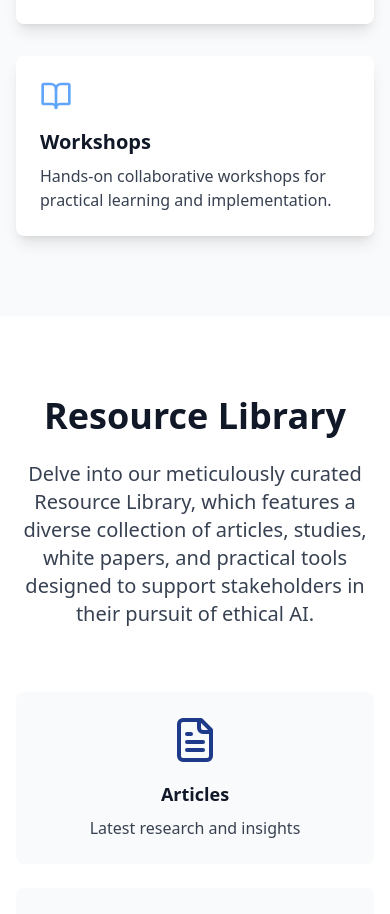
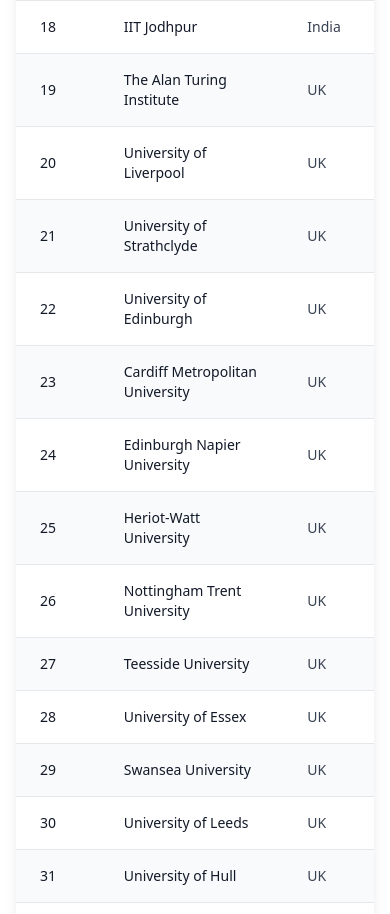
Before and after one commit to techyavii/tar-ai-trust-forge, a React (Vite) app: page / in a window 390 px wide. Shown: the part 8703-9617 px from the top of the page. Built offline with nearby package versions, Linux system fonts and the light colour scheme.

Commit message:
Refactor: Improve navbar and add partner universities tab
- Improved the navbar design for better readability.
- Added a new tab to display partner universities.

```diff
--- a/src/pages/Index.tsx
+++ b/src/pages/Index.tsx
@@ -1,6 +1,5 @@
-
 import React, { useEffect, useState } from 'react';
-import { Menu, X, ChevronDown, Mail, Users, BookOpen, Calendar, FileText, Phone } from 'lucide-react';
+import { Menu, X, ChevronDown, Mail, Users, BookOpen, Calendar, FileText, Phone, University } from 'lucide-react';
 
 const Index = () => {
   const [isMenuOpen, setIsMenuOpen] = useState(false);
@@ -8,7 +7,7 @@ const Index = () => {
 
   useEffect(() => {
     const handleScroll = () => {
-      const sections = ['home', 'about', 'mission', 'aims', 'objectives', 'branches', 'join', 'events', 'resources', 'contact'];
+      const sections = ['home', 'about', 'mission', 'aims', 'objectives', 'branches', 'partners', 'join', 'events', 'resources', 'contact'];
       const currentSection = sections.find(section => {
         const element = document.getElementById(section);
         if (element) {
@@ -37,14 +36,89 @@ const Index = () => {
   const navItems = [
     { id: 'home', label: 'Home' },
     { id: 'about', label: 'About' },
-    { id: 'mission', label: 'Mission & Vision' },
+    { id: 'mission', label: 'Mission' },
     { id: 'aims', label: 'Aims' },
     { id: 'objectives', label: 'Objectives' },
     { id: 'branches', label: 'AI Branches' },
+    { id: 'partners', label: 'Partners' },
     { id: 'join', label: 'Join Us' },
     { id: 'events', label: 'Events' },
     { id: 'resources', label: 'Resources' },
     { id: 'contact', label: 'Contact' }
+  ];
+
+  const partnerUniversities = [
+    { sno: 1, name: "University of New South Wales– Canberra", country: "Australia" },
+    { sno: 2, name: "Westlake University, China", country: "China" },
+    { sno: 3, name: "Nanyang Technological University", country: "Singapore" },
+    { sno: 4, name: "University of Electro-Communications", country: "Japan" },
+    { sno: 5, name: "Korea University", country: "South Korea" },
+    { sno: 6, name: "Ajou University", country: "South Korea" },
+    { sno: 7, name: "Sungkyunkwan University", country: "South Korea" },
+    { sno: 8, name: "Xi'an Jiaotong University", country: "China" },
+    { sno: 9, name: "Xidian University", country: "China" },
+    { sno: 10, name: "Northwestern Polytechnical University", country: "China" },
+    { sno: 11, name: "Nanjing University of Information Science and Technology", country: "China" },
+    { sno: 12, name: "Beijing University of Posts and Telecommunications", country: "China" },
+    { sno: 13, name: "Shandong University of Aeronautics (SDUA)", country: "China" },
+    { sno: 14, name: "Kohat University of Science and Technology", country: "Pakistan" },
+    { sno: 15, name: "FAST National University of Computer & Emerging Sciences (NUCES)", country: "Pakistan" },
+    { sno: 16, name: "Birla Institute of Technology and Science", country: "India" },
+    { sno: 17, name: "Central University of Allahabad", country: "India" },
+    { sno: 18, name: "IIT Jodhpur", country: "India" },
+    { sno: 19, name: "The Alan Turing Institute", country: "UK" },
+    { sno: 20, name: "University of Liverpool", country: "UK" },
+    { sno: 21, name: "University of Strathclyde", country: "UK" },
+    { sno: 22, name: "University of Edinburgh", country: "UK" },
+    { sno: 23, name: "Cardiff Metropolitan University", country: "UK" },
+    { sno: 24, name: "Edinburgh Napier University", country: "UK" },
+    { sno: 25, name: "Heriot-Watt University", country: "UK" },
+    { sno: 26, name: "Nottingham Trent University", country: "UK" },
+    { sno: 27, name: "Teesside University", country: "UK" },
+    { sno: 28, name: "University of Essex", country: "UK" },
+    { sno: 29, name: "Swansea University", country: "UK" },
+    { sno: 30, name: "University of Leeds", country: "UK" },
+    { sno: 31, name: "University of Hull", country: "UK" },
+    { sno: 32, name: "Trier University of Applied Sciences", country: "Germany" },
+    { sno: 33, name: "RWTH Aachen University", country: "Germany" },
+    { sno: 34, name: "Roma Tre University", country: "Italy" },
+    { sno: 35, name: "University of Florence", country: "Italy" },
+    { sno: 36, name: "Universidad de Murcia", country: "Spain" },
+    { sno: 37, name: "Universidad Carlos III de Madrid", country: "Spain" },
+    { sno: 38, name: "i2CAT Foundation", country: "Spain" },
+    { sno: 39, name: "Warsaw University of Technology", country: "Poland" },
+    { sno: 40, name: "University of Nicosia", country: "Cyprus" },
+    { sno: 41, name: "Uppsala University", country: "Sweden" },
+    { sno: 42, name: "Gheorghe Asachi Technical University", country: "Romania" },
+    { sno: 43, name: "Kristiania University College", country: "Norway" },
+    { sno: 44, name: "King Saud University", country: "Saudi Arabia" },
+    { sno: 45, name: "Prince Sultan University", country: "Saudi Arabia" },
+    { sno: 46, name: "King Fahd University of Petroleum and Minerals (KFUPM)", country: "Saudi Arabia" },
+    { sno: 47, name: "Mohamed Bin Zayed University of Artificial Intelligence (MBZUAI)", country: "UAE" },
+    { sno: 48, name: "United Arab Emirates University", country: "UAE" },
+    { sno: 49, name: "University of Sharjah", country: "UAE" },
+    { sno: 50, name: "University of Ghardaia", country: "Algeria" },
+    { sno: 51, name: "Zagazig University", country: "Egypt" },
+    { sno: 52, name: "Mohammed V University", country: "Morocco" },
+    { sno: 53, name: "Federal University of Ceará", country: "Brazil" },
+    { sno: 54, name: "Federal Institute of Ceará", country: "Brazil" },
+    { sno: 55, name: "Pontifical Catholic University of Rio de Janeiro (PUC-Rio)", country: "Brazil" },
+    { sno: 56, name: "Instituto Nacional de Electricidad y Energías Limpias (INEEL)", country: "Mexico" },
+    { sno: 57, name: "Universidad Nacional de Colombia", country: "Colombia" },
+    { sno: 58, name: "Communications Research Centre Canada", country: "Canada" },
+    { sno: 59, name: "University of Ottawa", country: "Canada" },
+    { sno: 60, name: "Johns Hopkins University", country: "USA" },
+    { sno: 61, name: "Virginia Tech", country: "USA" },
+    { sno: 62, name: "Georgia State University", country: "USA" },
+    { sno: 63, name: "Howard University", country: "USA" },
+    { sno: 64, name: "Florida International University", country: "USA" },
+    { sno: 65, name: "Irregular Warfare Initiative", country: "USA" },
+    { sno: 66, name: "Florida International University", country: "USA" },
+    { sno: 67, name: "Embry-Riddle Aeronautical University", country: "USA" },
+    { sno: 68, name: "Old Dominion University", country: "USA" },
+    { sno: 69, name: "Northeastern University", country: "USA" },
+    { sno: 70, name: "University of Mount Union", country: "USA" },
+    { sno: 71, name: "Bowling Green State University", country: "USA" }
   ];
 
   return (
@@ -65,18 +139,20 @@ const Index = () => {
             </div>
 
             {/* Desktop Navigation */}
-            <div className="hidden lg:flex space-x-8">
+            <div className="hidden lg:flex">
+              <div className="flex space-x-1">
                 {navItems.map((item) => (
                   <button
                     key={item.id}
                     onClick={() => scrollToSection(item.id)}
-                  className={`px-3 py-2 text-sm font-medium transition-colors hover:text-[#1e3a8a] ${
+                    className={`px-2 py-2 text-xs font-medium transition-colors hover:text-[#1e3a8a] whitespace-nowrap ${
                       activeSection === item.id ? 'text-[#1e3a8a] border-b-2 border-[#1e3a8a]' : 'text-gray-700'
                     }`}
                   >
                     {item.label}
                   </button>
                 ))}
+              </div>
             </div>
 
             {/* Mobile menu button */}
@@ -94,7 +170,7 @@ const Index = () => {
         {/* Mobile Navigation */}
         {isMenuOpen && (
           <div className="lg:hidden bg-white border-t border-gray-200 animate-fade-in">
-            <div className="px-2 pt-2 pb-3 space-y-1">
+            <div className="px-2 pt-2 pb-3 space-y-1 max-h-96 overflow-y-auto">
               {navItems.map((item) => (
                 <button
                   key={item.id}
@@ -333,6 +409,59 @@ const Index = () => {
         </div>
       </section>
 
+      {/* Partner Universities Section */}
+      <section id="partners" className="py-20 bg-white">
+        <div className="max-w-7xl mx-auto px-4 sm:px-6 lg:px-8">
+          <div className="text-center mb-16 animate-fade-in">
+            <h2 className="text-4xl font-bold text-gray-900 mb-6">Partner Universities</h2>
+            <p className="text-xl text-gray-700 max-w-4xl mx-auto">
+              Our global network of partner universities collaborating on ethical AI research and development
+            </p>
+          </div>
+
+          <div className="bg-white rounded-lg shadow-lg overflow-hidden animate-fade-in">
+            <div className="overflow-x-auto">
+              <table className="w-full">
+                <thead className="bg-[#1e3a8a] text-white">
+                  <tr>
+                    <th className="px-6 py-4 text-left text-sm font-semibold">S.No.</th>
+                    <th className="px-6 py-4 text-left text-sm font-semibold">Partner Universities</th>
+                    <th className="px-6 py-4 text-left text-sm font-semibold">Country</th>
+                  </tr>
+                </thead>
+                <tbody className="divide-y divide-gray-200">
+                  {partnerUniversities.map((partner, index) => (
+                    <tr key={partner.sno} className={index % 2 === 0 ? 'bg-gray-50' : 'bg-white'}>
+                      <td className="px-6 py-4 text-sm text-gray-900">{partner.sno}</td>
+                      <td className="px-6 py-4 text-sm text-gray-900 font-medium">{partner.name}</td>
+                      <td className="px-6 py-4 text-sm text-gray-700">{partner.country}</td>
+                    </tr>
+                  ))}
+                </tbody>
+              </table>
+            </div>
+          </div>
+
+          <div className="mt-12 grid md:grid-cols-3 gap-8">
+            <div className="text-center p-6 bg-gradient-to-br from-[#1e3a8a] to-[#3b82f6] text-white rounded-lg shadow-lg animate-fade-in">
+              <University className="mx-auto mb-4" size={48} />
+              <h3 className="text-2xl font-bold mb-2">71+</h3>
+              <p className="text-lg">Partner Universities</p>
+            </div>
+            <div className="text-center p-6 bg-gradient-to-br from-[#3b82f6] to-[#60a5fa] text-white rounded-lg shadow-lg animate-fade-in">
+              <Users className="mx-auto mb-4" size={48} />
+              <h3 className="text-2xl font-bold mb-2">25+</h3>
+              <p className="text-lg">Countries</p>
+            </div>
+            <div className="text-center p-6 bg-gradient-to-br from-[#60a5fa] to-[#93c5fd] text-white rounded-lg shadow-lg animate-fade-in">
+              <BookOpen className="mx-auto mb-4" size={48} />
+              <h3 className="text-2xl font-bold mb-2">Global</h3>
+              <p className="text-lg">Collaboration</p>
+            </div>
+          </div>
+        </div>
+      </section>
+
       {/* Join Us Section */}
       <section id="join" className="py-20 bg-white">
         <div className="max-w-7xl mx-auto px-4 sm:px-6 lg:px-8">
@@ -369,7 +498,7 @@ const Index = () => {
       </section>
 
       {/* Events Section */}
-      <section id="events" className="py-20 bg-gray-50">
+      <section id="events" className="py-20 bg-white">
         <div className="max-w-7xl mx-auto px-4 sm:px-6 lg:px-8">
           <div className="text-center mb-16 animate-fade-in">
             <h2 className="text-4xl font-bold text-gray-900 mb-6">Upcoming Events</h2>
@@ -432,7 +561,7 @@ const Index = () => {
       </section>
 
       {/* Contact Section */}
-      <section id="contact" className="py-20 bg-gray-50">
+      <section id="contact" className="py-20 bg-white">
         <div className="max-w-7xl mx-auto px-4 sm:px-6 lg:px-8">
           <div className="text-center mb-16 animate-fade-in">
             <h2 className="text-4xl font-bold text-gray-900 mb-6">Get Involved</h2>
@@ -499,6 +628,7 @@ const Index = () => {
                 <li><button onClick={() => scrollToSection('about')} className="text-blue-100 hover:text-white">About</button></li>
                 <li><button onClick={() => scrollToSection('mission')} className="text-blue-100 hover:text-white">Mission</button></li>
                 <li><button onClick={() => scrollToSection('objectives')} className="text-blue-100 hover:text-white">Objectives</button></li>
+                <li><button onClick={() => scrollToSection('partners')} className="text-blue-100 hover:text-white">Partners</button></li>
                 <li><button onClick={() => scrollToSection('join')} className="text-blue-100 hover:text-white">Join Us</button></li>
               </ul>
             </div>
```
Lines whose indentation alone changed are shown as unchanged.
